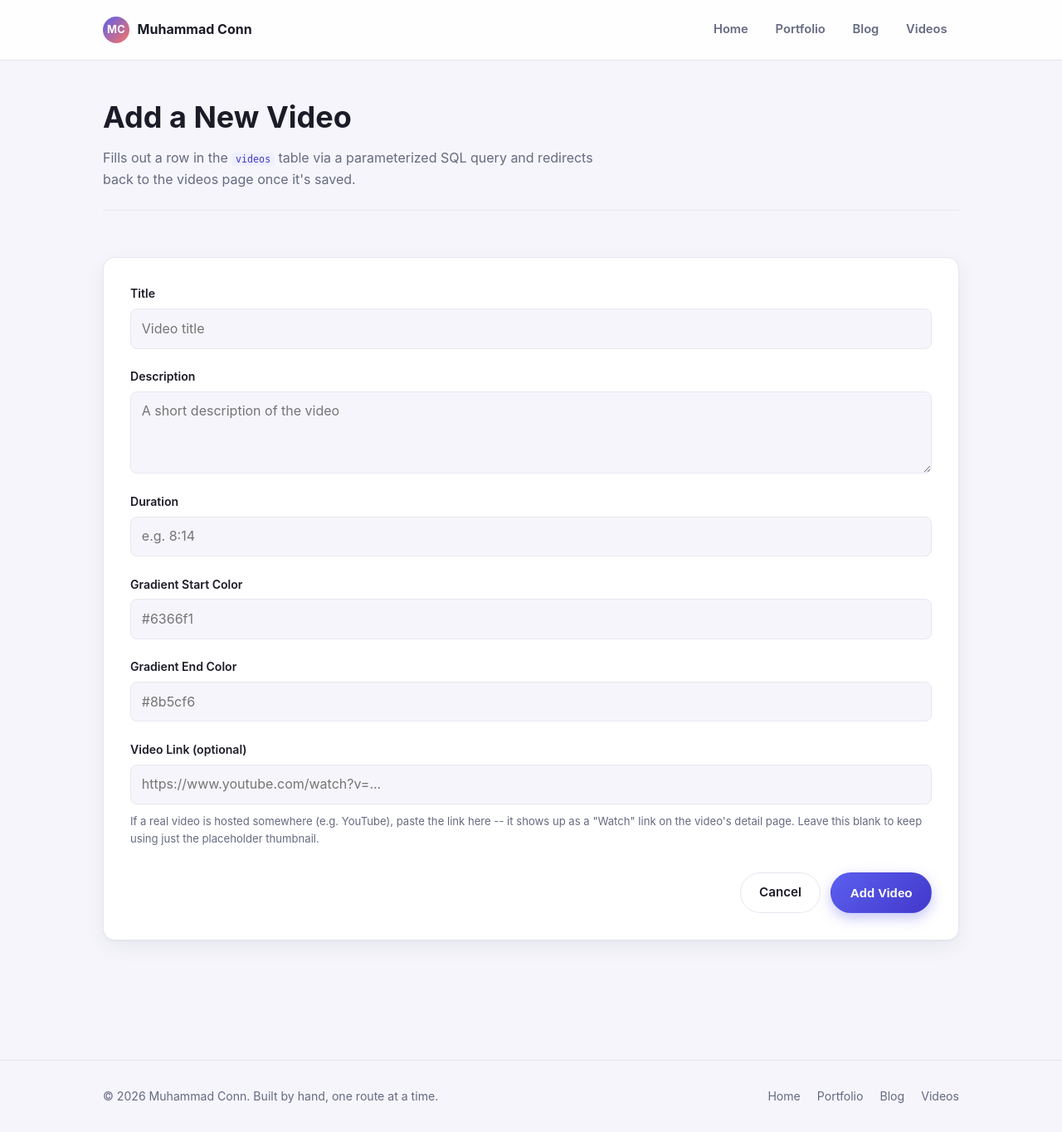
After one commit to pycoder08/personal-website, a Flask app: template templates/video_form.html in a window 1280 px wide. The commit adds this page. Shown: the whole page at 83% size. Run offline with Flask 3, Linux system fonts and the light colour scheme; the template is opened without the code that fills it, so the values that code supplies are empty.

Commit message:
Bring videos to CRUD parity with portfolio/blog
Videos move from a hardcoded Python list to a real `videos` table
(id, title, description, duration, color_start, color_end, video_url),
seeded with the same 6 sample videos. Adds require_auth-gated
/videos/new, /videos/<id>/edit, /videos/<id>/delete routes matching the
portfolio pattern, plus a new video_form.html template and Edit/Delete
affordances on the videos grid and detail page.

video_url is optional and nullable -- when set, the detail page shows a
plain "Watch the full video" link; no file upload or player is added,
since real video hosting stays explicitly out of scope for this site.

Adds tests/test_videos.py (CRUD, validation, auth gating, and
placeholder-vs-link rendering) and extends tests/test_auth.py's gated
route list to cover the three new write routes. Full suite: 58 passed.
Updates AGENTS.md and SUMMARY.md to document the new schema/routes and
drop the stale "videos are not in the database" notes.

Co-Authored-By: Claude Sonnet 5 <noreply@anthropic.com>

```diff
--- a/backend/app.py
+++ b/backend/app.py
@@ -113,68 +113,6 @@ def require_auth(view):
         return view(*args, **kwargs)
 
     return wrapped
-
-# The videos section is presented as sample/placeholder content -- there's
-# no real video hosting behind it, so it's a simple in-memory list rather
-# than a database table (the blog and portfolio are the parts that need to
-# demonstrate real database-backed content).
-VIDEOS = [
-    {
-        "id": 1,
-        "title": "Building a Nav Bar From Scratch",
-        "description": "A walkthrough of turning a plain list of links into "
-        "a sticky, responsive nav bar with an active-page indicator.",
-        "duration": "8:14",
-        "color_start": "#6366f1",
-        "color_end": "#8b5cf6",
-    },
-    {
-        "id": 2,
-        "title": "Flask Routes Explained",
-        "description": "What actually happens between typing a URL and "
-        "Flask deciding which function should handle it.",
-        "duration": "12:02",
-        "color_start": "#0ea5e9",
-        "color_end": "#22d3ee",
-    },
-    {
-        "id": 3,
-        "title": "SQLite in 10 Minutes",
-        "description": "Tables, rows, and just enough SQL to store and "
-        "retrieve real data from a personal project.",
-        "duration": "10:47",
-        "color_start": "#10b981",
-        "color_end": "#34d399",
-    },
-    {
-        "id": 4,
-        "title": "Designing a Card Grid",
-        "description": "Spacing, shadows, and hover states -- the small "
-        "details that make a grid of boxes feel like a real product.",
-        "duration": "6:33",
-        "color_start": "#f97316",
-        "color_end": "#facc15",
-    },
-    {
-        "id": 5,
-        "title": "Parameterized Queries, No Excuses",
-        "description": "Why string-formatting SQL is dangerous and how "
-        "placeholder queries fix it without extra effort.",
-        "duration": "9:21",
-        "color_start": "#e11d48",
-        "color_end": "#fb7185",
-    },
-    {
-        "id": 6,
-        "title": "From Static HTML to Jinja Templates",
-        "description": "Turning four copy-pasted HTML files into one shared "
-        "layout with a handful of small, focused templates.",
-        "duration": "11:05",
-        "color_start": "#7c3aed",
-        "color_end": "#a855f7",
-    },
-]
-
 
 def get_all_tags():
     connection = get_db_connection()
@@ -516,15 +454,126 @@ def blog_delete(post_id):
 
 @app.route("/videos")
 def videos():
-    return render_template("videos.html", videos=VIDEOS)
+    connection = get_db_connection()
+    all_videos = connection.execute("SELECT * FROM videos ORDER BY id").fetchall()
+    connection.close()
+    return render_template("videos.html", videos=all_videos)
+
+
+@app.route("/videos/new", methods=["GET", "POST"])
+@require_auth
+def video_new():
+    if request.method == "POST":
+        title = request.form.get("title", "").strip()
+        description = request.form.get("description", "").strip()
+        duration = request.form.get("duration", "").strip()
+        color_start = request.form.get("color_start", "").strip()
+        color_end = request.form.get("color_end", "").strip()
+        video_url = request.form.get("video_url", "").strip() or None
+
+        error = None
+        if not title or not description or not duration or not color_start or not color_end:
+            error = "Please fill out every field before saving."
+
+        if error:
+            return render_template(
+                "video_form.html", error=error, form=request.form, video=None
+            )
+
+        connection = get_db_connection()
+        connection.execute(
+            """
+            INSERT INTO videos (title, description, duration, color_start, color_end, video_url)
+            VALUES (?, ?, ?, ?, ?, ?)
+            """,
+            (title, description, duration, color_start, color_end, video_url),
+        )
+        connection.commit()
+        connection.close()
+        return redirect(url_for("videos"))
+
+    return render_template("video_form.html", error=None, form={}, video=None)
 
 
 @app.route("/videos/<int:video_id>")
 def video_detail(video_id):
-    video = next((v for v in VIDEOS if v["id"] == video_id), None)
+    connection = get_db_connection()
+    video = connection.execute(
+        "SELECT * FROM videos WHERE id = ?", (video_id,)
+    ).fetchone()
+    connection.close()
     if video is None:
         abort(404)
     return render_template("video_detail.html", video=video)
+
+
+@app.route("/videos/<int:video_id>/edit", methods=["GET", "POST"])
+@require_auth
+def video_edit(video_id):
+    connection = get_db_connection()
+    video = connection.execute(
+        "SELECT * FROM videos WHERE id = ?", (video_id,)
+    ).fetchone()
+    if video is None:
+        connection.close()
+        abort(404)
+
+    if request.method == "POST":
+        title = request.form.get("title", "").strip()
+        description = request.form.get("description", "").strip()
+        duration = request.form.get("duration", "").strip()
+        color_start = request.form.get("color_start", "").strip()
+        color_end = request.form.get("color_end", "").strip()
+        video_url = request.form.get("video_url", "").strip() or None
+
+        error = None
+        if not title or not description or not duration or not color_start or not color_end:
+            error = "Please fill out every field before saving."
+
+        if error:
+            connection.close()
+            return render_template(
+                "video_form.html", error=error, form=request.form, video=video
+            )
+
+        connection.execute(
+            """
+            UPDATE videos
+            SET title = ?, description = ?, duration = ?, color_start = ?, color_end = ?, video_url = ?
+            WHERE id = ?
+            """,
+            (title, description, duration, color_start, color_end, video_url, video_id),
+        )
+        connection.commit()
+        connection.close()
+        return redirect(url_for("video_detail", video_id=video_id))
+
+    connection.close()
+    form = {
+        "title": video["title"],
+        "description": video["description"],
+        "duration": video["duration"],
+        "color_start": video["color_start"],
+        "color_end": video["color_end"],
+        "video_url": video["video_url"] or "",
+    }
+    return render_template("video_form.html", error=None, form=form, video=video)
+
+
+@app.route("/videos/<int:video_id>/delete", methods=["POST"])
+@require_auth
+def video_delete(video_id):
+    connection = get_db_connection()
+    video = connection.execute(
+        "SELECT id FROM videos WHERE id = ?", (video_id,)
+    ).fetchone()
+    if video is None:
+        connection.close()
+        abort(404)
+    connection.execute("DELETE FROM videos WHERE id = ?", (video_id,))
+    connection.commit()
+    connection.close()
+    return redirect(url_for("videos"))
 
 
 @app.errorhandler(404)
--- a/backend/check_db.py
+++ b/backend/check_db.py
@@ -12,4 +12,8 @@ print("\n== portfolio_items ==")
 for row in connection.execute("SELECT id, title FROM portfolio_items ORDER BY id"):
     print(dict(row))
 
+print("\n== videos ==")
+for row in connection.execute("SELECT id, title, duration, video_url FROM videos ORDER BY id"):
+    print(dict(row))
+
 connection.close()
--- a/static/css/style.css
+++ b/static/css/style.css
@@ -612,15 +612,22 @@ code {
   gap: 1.5rem;
 }
 
-.video-card {
-  text-decoration: none;
-  color: var(--text);
+.video-card:hover {
+  transform: translateY(-4px);
+  box-shadow: var(--shadow-hover);
+}
+
+.video-thumb-link {
   display: block;
 }
 
-.video-card:hover {
-  transform: translateY(-4px);
-  box-shadow: var(--shadow-hover);
+.video-title-link {
+  color: inherit;
+  text-decoration: none;
+}
+
+.video-title-link:hover {
+  color: var(--primary);
 }
 
 .video-thumb {
@@ -673,6 +680,14 @@ code {
 .video-description {
   color: var(--muted);
   max-width: 60ch;
+}
+
+.video-link {
+  margin: 0.25rem 0 1.75rem;
+}
+
+.video-full .card-actions {
+  margin-top: 0;
 }
 
 /* =========================================================
--- a/templates/base.html
+++ b/templates/base.html
@@ -19,7 +19,7 @@
         <a href="{{ url_for('home') }}" class="{{ 'active' if request.endpoint == 'home' else '' }}">Home</a>
         <a href="{{ url_for('portfolio') }}" class="{{ 'active' if request.endpoint == 'portfolio' else '' }}">Portfolio</a>
         <a href="{{ url_for('blog_list') }}" class="{{ 'active' if request.endpoint in ['blog_list', 'blog_post', 'blog_new'] else '' }}">Blog</a>
-        <a href="{{ url_for('videos') }}" class="{{ 'active' if request.endpoint in ['videos', 'video_detail'] else '' }}">Videos</a>
+        <a href="{{ url_for('videos') }}" class="{{ 'active' if request.endpoint in ['videos', 'video_detail', 'video_new', 'video_edit'] else '' }}">Videos</a>
       </nav>
     </div>
   </header>
--- /dev/null
+++ b/templates/video_form.html
@@ -0,0 +1,50 @@
+{% extends "base.html" %}
+
+{% block title %}{{ 'Edit Video' if video else 'New Video' }} -- Muhammad Conn{% endblock %}
+
+{% block content %}
+
+  <section class="page-heading">
+    <h1>{{ 'Edit Video' if video else 'Add a New Video' }}</h1>
+    {% if video %}
+    <p>Updates the row for this video in the <code>videos</code> table via a
+       parameterized SQL query.</p>
+    {% else %}
+    <p>Fills out a row in the <code>videos</code> table via a parameterized
+       SQL query and redirects back to the videos page once it's saved.</p>
+    {% endif %}
+  </section>
+
+  <section class="section form-section">
+    {% if error %}
+    <div class="form-error">{{ error }}</div>
+    {% endif %}
+
+    <form class="post-form" method="POST" action="{{ url_for('video_edit', video_id=video['id']) if video else url_for('video_new') }}">
+      <label for="title">Title</label>
+      <input type="text" id="title" name="title" placeholder="Video title" value="{{ form.get('title', '') if form else '' }}" required>
+
+      <label for="description">Description</label>
+      <textarea id="description" name="description" rows="3" placeholder="A short description of the video" required>{{ form.get('description', '') if form else '' }}</textarea>
+
+      <label for="duration">Duration</label>
+      <input type="text" id="duration" name="duration" placeholder="e.g. 8:14" value="{{ form.get('duration', '') if form else '' }}" required>
+
+      <label for="color_start">Gradient Start Color</label>
+      <input type="text" id="color_start" name="color_start" placeholder="#6366f1" value="{{ form.get('color_start', '') if form else '' }}" required>
+
+      <label for="color_end">Gradient End Color</label>
+      <input type="text" id="color_end" name="color_end" placeholder="#8b5cf6" value="{{ form.get('color_end', '') if form else '' }}" required>
+
+      <label for="video_url">Video Link (optional)</label>
+      <input type="url" id="video_url" name="video_url" placeholder="https://www.youtube.com/watch?v=..." value="{{ form.get('video_url', '') if form else '' }}">
+      <p class="form-hint">If a real video is hosted somewhere (e.g. YouTube), paste the link here -- it shows up as a "Watch" link on the video's detail page. Leave this blank to keep using just the placeholder thumbnail.</p>
+
+      <div class="form-actions">
+        <a class="btn btn-ghost" href="{{ url_for('video_detail', video_id=video['id']) if video else url_for('videos') }}">Cancel</a>
+        <button class="btn btn-primary" type="submit">{{ 'Save Changes' if video else 'Add Video' }}</button>
+      </div>
+    </form>
+  </section>
+
+{% endblock %}
```
Also changed, not shown: AGENTS.md (+28 -4 lines), SUMMARY.md (+45 -18 lines), backend/init_db.py (+75 -1 lines), templates/video_detail.html (+13 -0 lines), templates/videos.html (+19 -6 lines), tests/test_auth.py (+10 -0 lines), tests/test_videos.py (added, +144 -0 lines).
